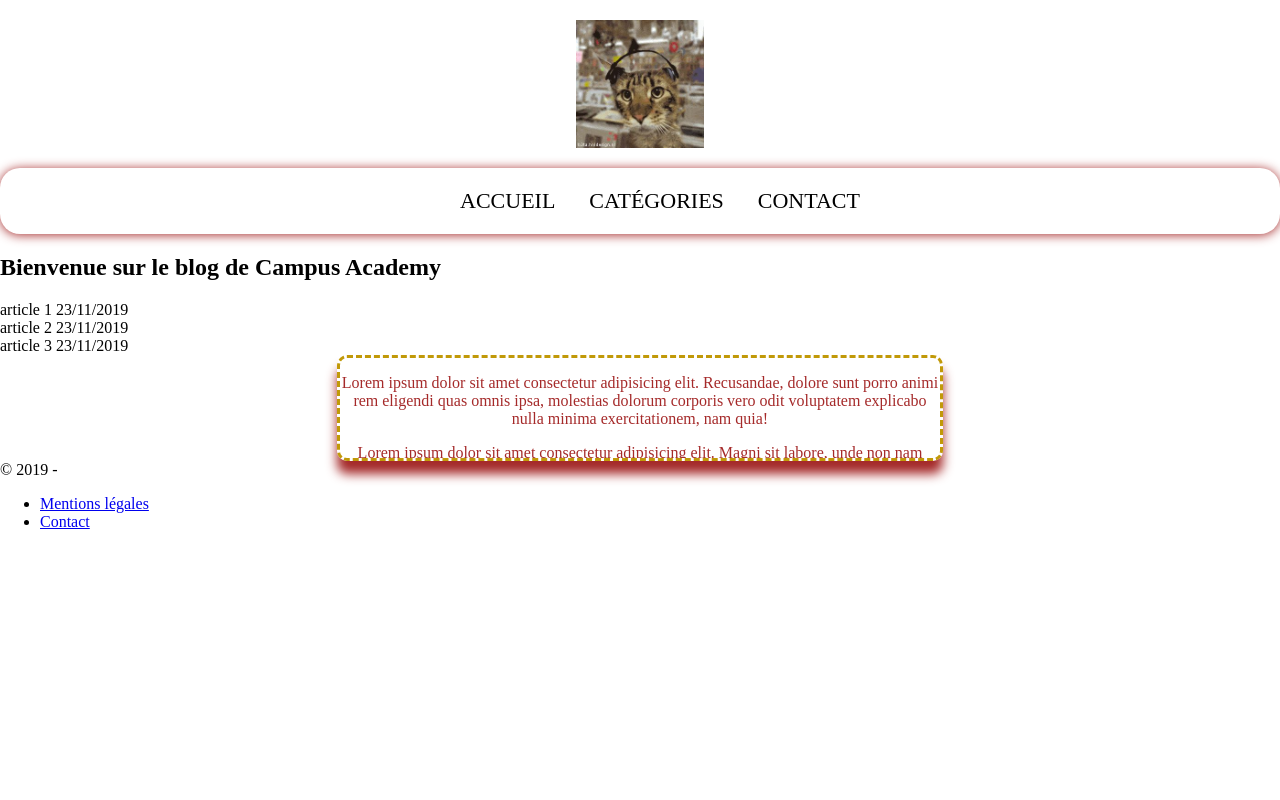
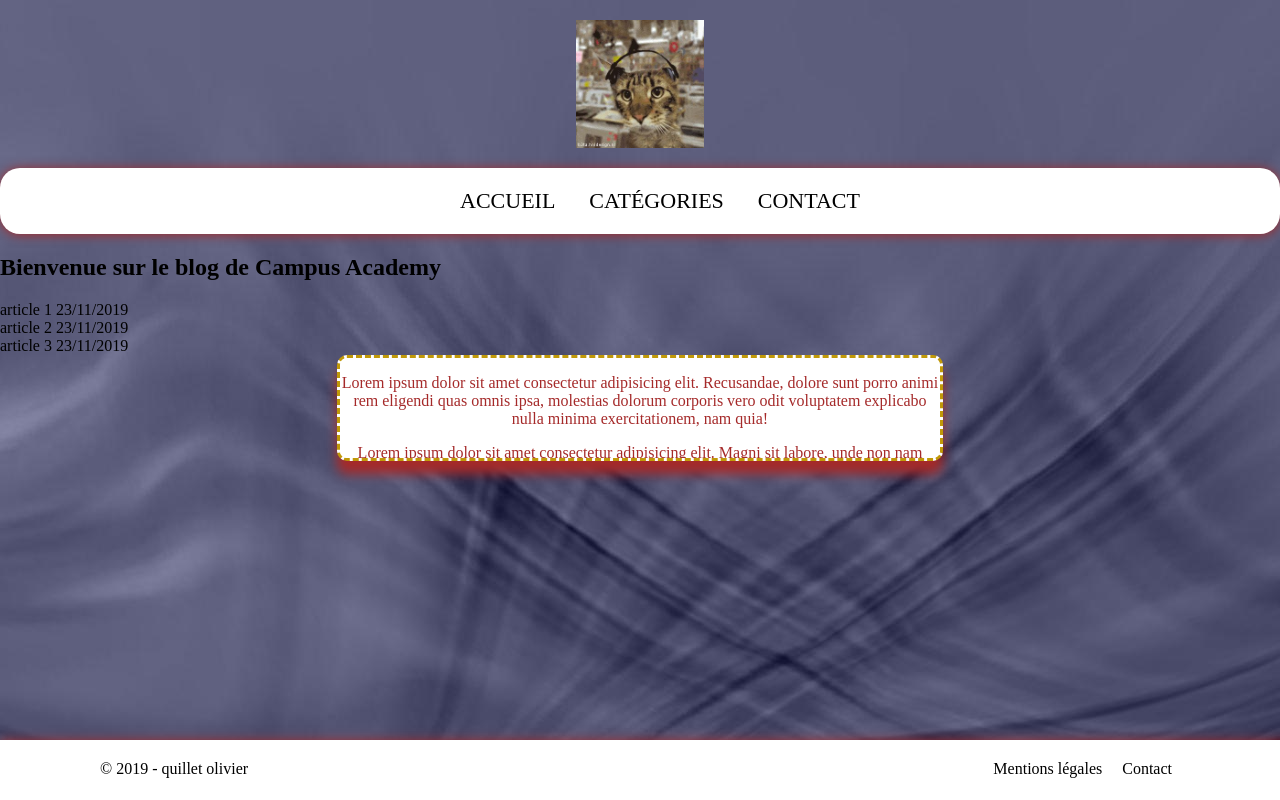
Before and after one commit to utranium/HTML5-CSS3, a plain HTML site: page index.html in a window 1280 px wide. Drawn offline with Linux system fonts and the light colour scheme.

Commit message:
fin pour celui-ci

```diff
--- a/index.html
+++ b/index.html
@@ -41,7 +41,7 @@
         </ul>
     </nav>
  </header>
- <section>
+ <section class="header_title">
      <h1>Bienvenue sur le blog de Campus Academy</h1>
  </section>
 <!-- bloc du milieu -->
@@ -107,12 +107,12 @@
  <!--footer-->
  <footer>
      <!-- gauche  -->
-    <div>
-        &copy; 2019 - <a target="_blank" href="#" title="QUILLET OLIVIER"></a>
+    <div class="left">
+        &copy; 2019 - <a target="_blank" href="#" title="QUILLET OLIVIER">quillet olivier</a>
     </div>
     <!-- droite -->
-    <div>
-        <ul>
+    <div class="right">
+        <ul class="footer_links">
             <li>
                 <a href="#" title="Mentions légales">Mentions légales</a>
             </li>
--- a/style.css
+++ b/style.css
@@ -1,3 +1,19 @@
+body {
+	color: black;
+	background-color: white;
+	background-image: url(asset/images/v-bleu.jpg);
+}
+
+
+
+a, a:visited {
+	text-decoration: none;
+	color: #000;
+}
+
+a:hover, a:focus {
+	color: #F00;
+}
 
 body {
 	margin: 0;
@@ -16,7 +32,8 @@ div.logo img {
 /*menu*/
 nav {
 	box-shadow: 0px 1px 11px brown;
-	border-radius: 20px
+	border-radius: 20px;
+	background-color: #fff;
 }
 nav ul {
 	list-style-type: none;
@@ -75,9 +92,39 @@ div.niv_3 {
 	border-style: dashed;
 	border-color: #C19908;
 	border-radius: 10px;
+	background-color: #fff;
 }
 
 p {
 	color: brown;
 	text-align: center;
 }
+
+/*footer*/
+footer {
+	box-shadow: 0px 1px 11px brown;
+	background-color: #fff;
+	position: fixed;
+	bottom: 0;
+	left: 0;
+	width: 100%;
+	height: 20px;
+	padding: 20px 100px 20px 100px;
+
+}
+
+
+footer .right {
+	position: absolute;
+	top: 0;
+	right: 300px;
+}
+
+ul.footer_links {
+	list-style-type: none;
+}
+
+ul.footer_links li {
+	display: inline-block;
+	padding: 4px 8px;
+}
```
Also changed, not shown: asset/images/v-bleu.jpg (added).
